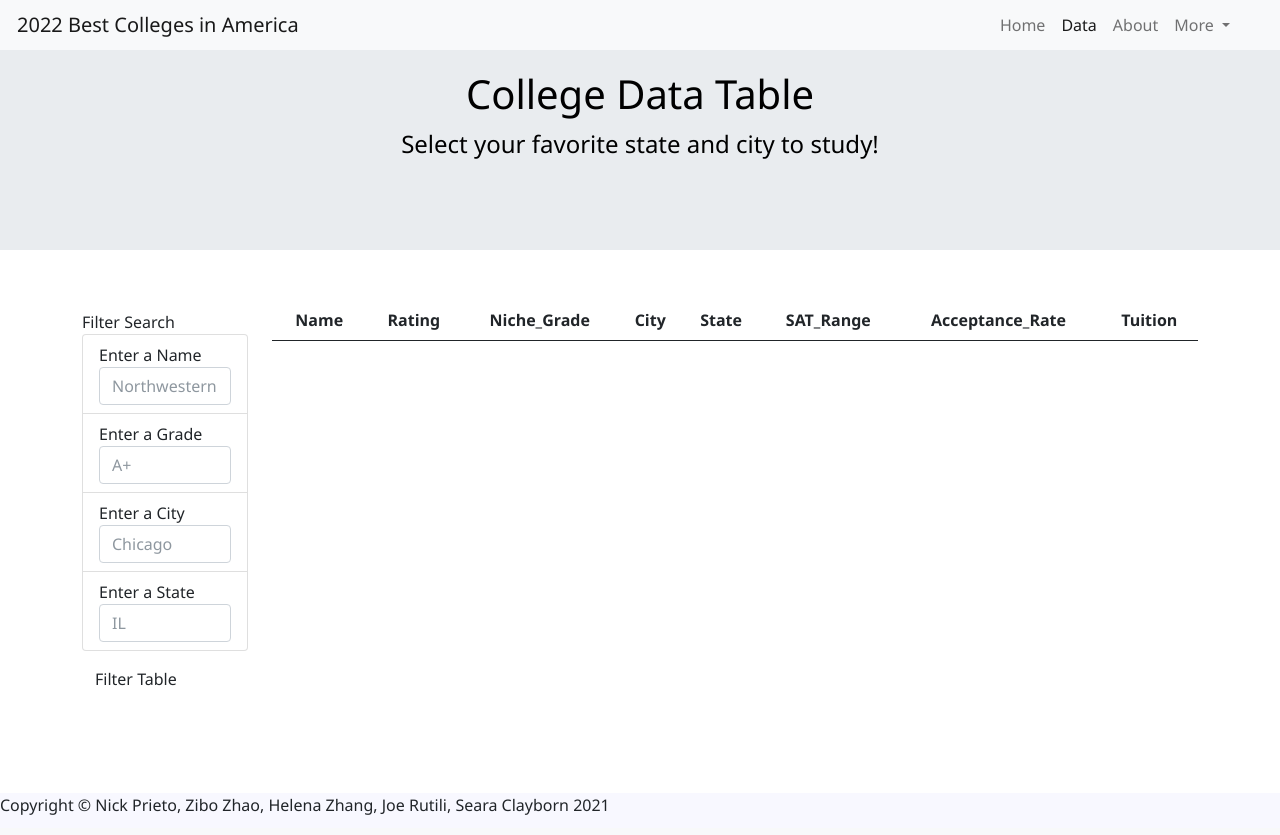
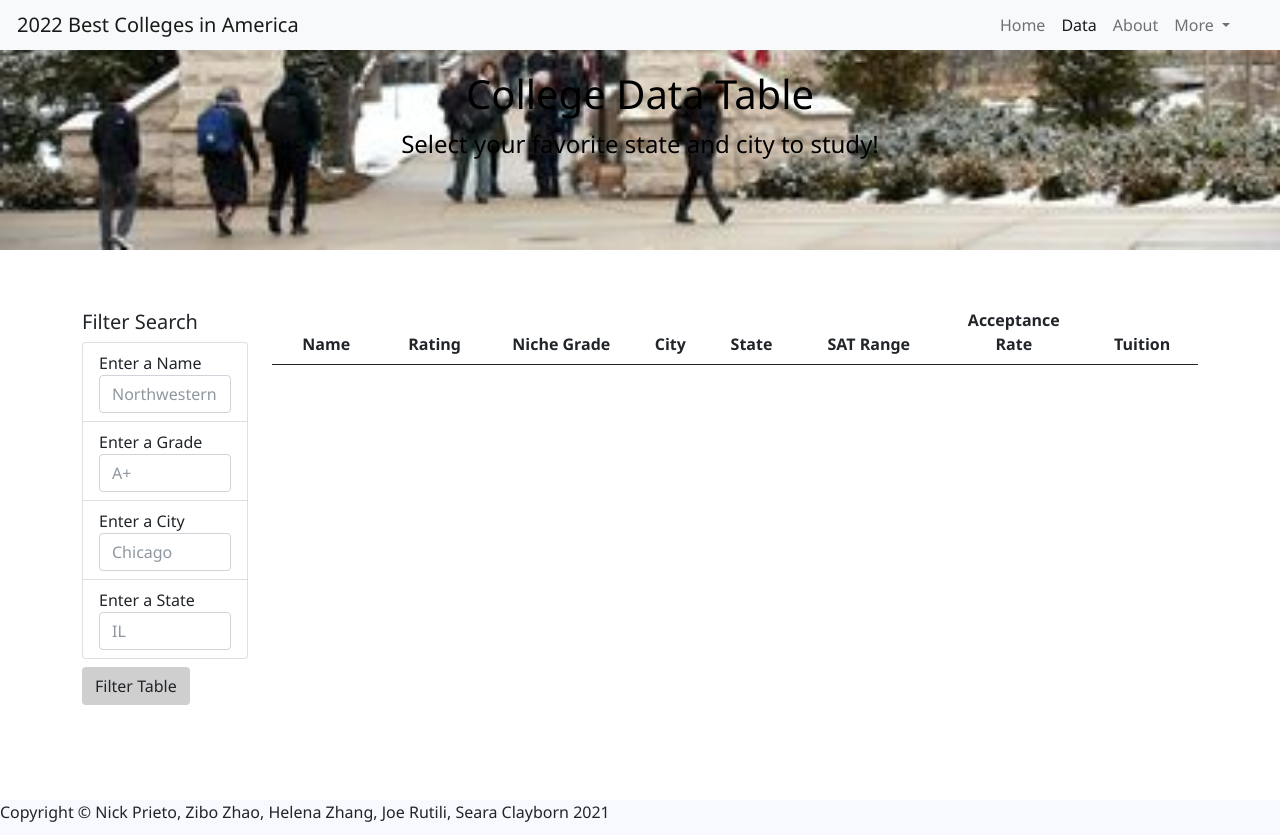
Before and after one commit to ZiboZhao0804/University-Ranking, a Flask app: page /datapage in a window 1280 px wide. Run offline with Flask 2, Linux system fonts and the light colour scheme; data that the repository does not hold is empty.

Commit message:
html updates

```diff
--- a/static/css/style.css
+++ b/static/css/style.css
@@ -297,5 +297,15 @@ select {
 }
 
 #filter-btn{
-  padding-top: 15px;
+  margin-top: 8px;
+  background-color: rgb(207, 207, 207);
 }
+
+.t-space{
+  width: 145px;
+}
+
+.hero {
+  background-image: url("../images/nw.jpg");
+  background-size: cover;
+}
--- a/templates/datapage.html
+++ b/templates/datapage.html
@@ -8,7 +8,8 @@
   <title>College Data Table</title>
   <link href="https://cdn.jsdelivr.net/npm/bootstrap@5.0.2/dist/css/bootstrap.min.css" rel="stylesheet" integrity="sha384-EVSTQN3/azprG1Anm3QDgpJLIm9Nao0Yz1ztcQTwFspd3yD65VohhpuuCOmLASjC" crossorigin="anonymous">
   <link href="https://fonts.googleapis.com/css?family=Ubuntu" rel="stylesheet">
-  <link rel="stylesheet" href="static/css/style.css">
+  <!-- <link rel="stylesheet" href="static/css/style.css"> -->
+  <link rel="stylesheet" href="{{url_for('static',filename='css/style.css')}}">
 </head>
 
 <body>
@@ -55,7 +56,7 @@
         <div class="col-md-2">
           <aside class="filters">
             <div class="panel panel-default">
-              <div class="panel-heading">Filter Search</div>
+              <div class="panel-heading"><h5>Filter Search</h5></div>
               <div class="panel-body">
                 <form>
                   <div class="form-group">
@@ -91,15 +92,15 @@
                 <tr>
                   <th class="table-head">Name</th>
                   <th class="table-head">Rating</th>
-                  <th class="table-head">Niche_Grade</th>
+                  <th class="table-head t-space">Niche Grade</th>
                   <th class="table-head">City</th>
                   <th class="table-head">State</th>
-                  <th class="table-head">SAT_Range</th>
-                  <th class="table-head">Acceptance_Rate</th>
+                  <th class="table-head t-space">SAT Range</th>
+                  <th class="table-head t-space">Acceptance Rate</th>
                   <th class="table-head">Tuition</th>
                 </tr>
               </thead>
-              <tbody></tbody>
+              <tbody class="text-center"></tbody>
             </table>
           </div>
         </div>
```
Also changed, not shown: templates/index.html (+3 -42 lines), static/images/NicheLogo.png (added), static/images/nw.jpg (added).
